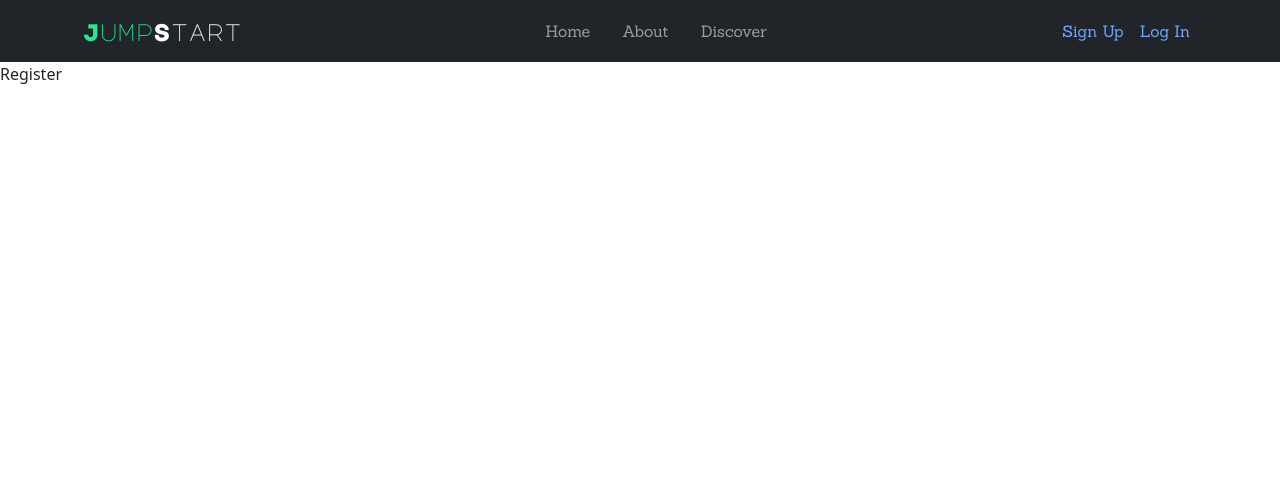
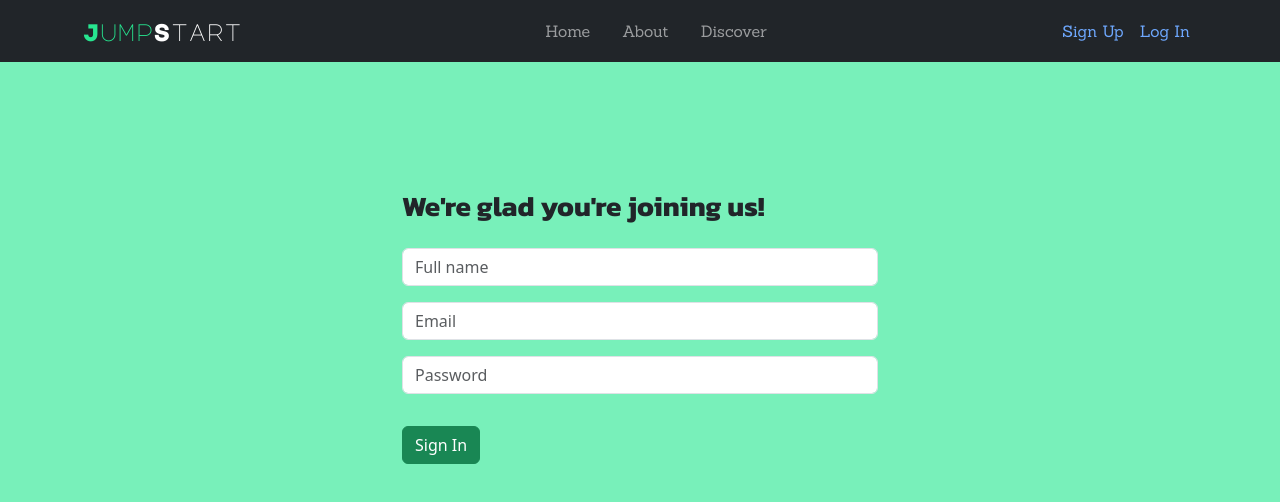
Before and after one commit to HarshaExplorer/JumpStart, a React (Create React App) app: page /register in a window 1280 px wide. Shown: the top 502 px of the page. Built offline with nearby package versions, Linux system fonts and the light colour scheme.

Commit message:
Auth improved - password reset pending

```diff
--- a/src/routes/Auth.jsx
+++ b/src/routes/Auth.jsx
@@ -14,6 +14,12 @@ const Auth = ({setToken}) => {
        document.body.style.backgroundColor = "white";
     }
   }, [])
+
+  const updatedb = async (data) => {
+   const userin = await database.from('users').select().eq('id',`${data.user.id}`);
+   if(userin.data.length === 0)
+      await database.from('users').insert({id: data.user.id, email: `${data.user.email}`, full_name: `${data.user.user_metadata.fullname}`});
+ }
 
   const [formData, setFormData] = useState({
        email:'', password:''
@@ -34,6 +40,7 @@ const Auth = ({setToken}) => {
 
         if(data.user){
            setToken(data);
+           updatedb(data);
            navigate('/manage');
         }
         else {
@@ -46,8 +53,6 @@ const Auth = ({setToken}) => {
        alert(error);
      }
   }
-
-
 
   return (
    <div className='login-container mx-auto'>
--- a/src/routes/Register.jsx
+++ b/src/routes/Register.jsx
@@ -1,9 +1,84 @@
-import React from 'react'
+import React, {useEffect, useState} from 'react'
+import {Link, useNavigate} from 'react-router-dom'
+import {Button, Form} from 'react-bootstrap'
+import database from '../client.js'
+import './Auth.css'
 
 const Register = () => {
+  const navigate = useNavigate();
+
+  useEffect(() => {
+    document.body.style.backgroundColor = "#78f0ba";
+    return () => {
+       document.body.style.backgroundColor = "white";
+    }
+  }, [])
+
+  const [formData, setFormData] = useState({
+       email:'', password:'', fullname:''
+  })
+
+  const handleChange = (e) => {
+     setFormData({...formData, [e.target.name]:e.target.value});
+  }
+
+  const handleSubmit = async (e) => {
+     e.preventDefault();
+
+
+    if (formData.password === formData.password.toLowerCase() || formData.password === formData.password.toUpperCase() || formData.password.length < 6){
+          alert('Password needs to be atleast 6 characters long with mix of numbers and upper and lower case letters.');
+          return;
+    }
+
+
+     try{
+       var {data, error} = await database.auth.signUp({
+          email: formData.email,
+          password: formData.password,
+          options: {
+             data: {
+               fullname: formData.fullname
+             }
+          }
+       });
+
+       alert('Please check your email for verification link!');
+       navigate('/authenticate');
+     }
+     catch(error){
+       alert(error);
+       navigate('/register');
+     }
+  }
+
+
+
   return (
-    <div>Register</div>
-  )
+   <div className='login-container mx-auto'>
+    <div className='container justity-content-center align-items-center'>
+       <h3 className='kanit-bold pb-3'>We're glad you're joining us!</h3>
+       <Form onSubmit={handleSubmit}>
+
+         <Form.Group className="mb-3" controlId="formName">
+           <Form.Control type="text" name="fullname" placeholder="Full name" onChange={handleChange}/>
+         </Form.Group>
+
+         <Form.Group className="mb-3" controlId="formEmail">
+           <Form.Control type="email" name="email" placeholder="Email" onChange={handleChange}/>
+         </Form.Group>
+
+         <Form.Group className="mb-3 pb-3" controlId="formPassword">
+           <Form.Control type="password" name="password" value={formData.password} placeholder="Password" onChange={handleChange}/>
+         </Form.Group>
+
+         <Button className="btn-success" type="submit">
+            Sign In
+         </Button>
+       </Form>
+    </div>
+  </div>
+  );
 }
 
-export default Register
+export default Register;
```
